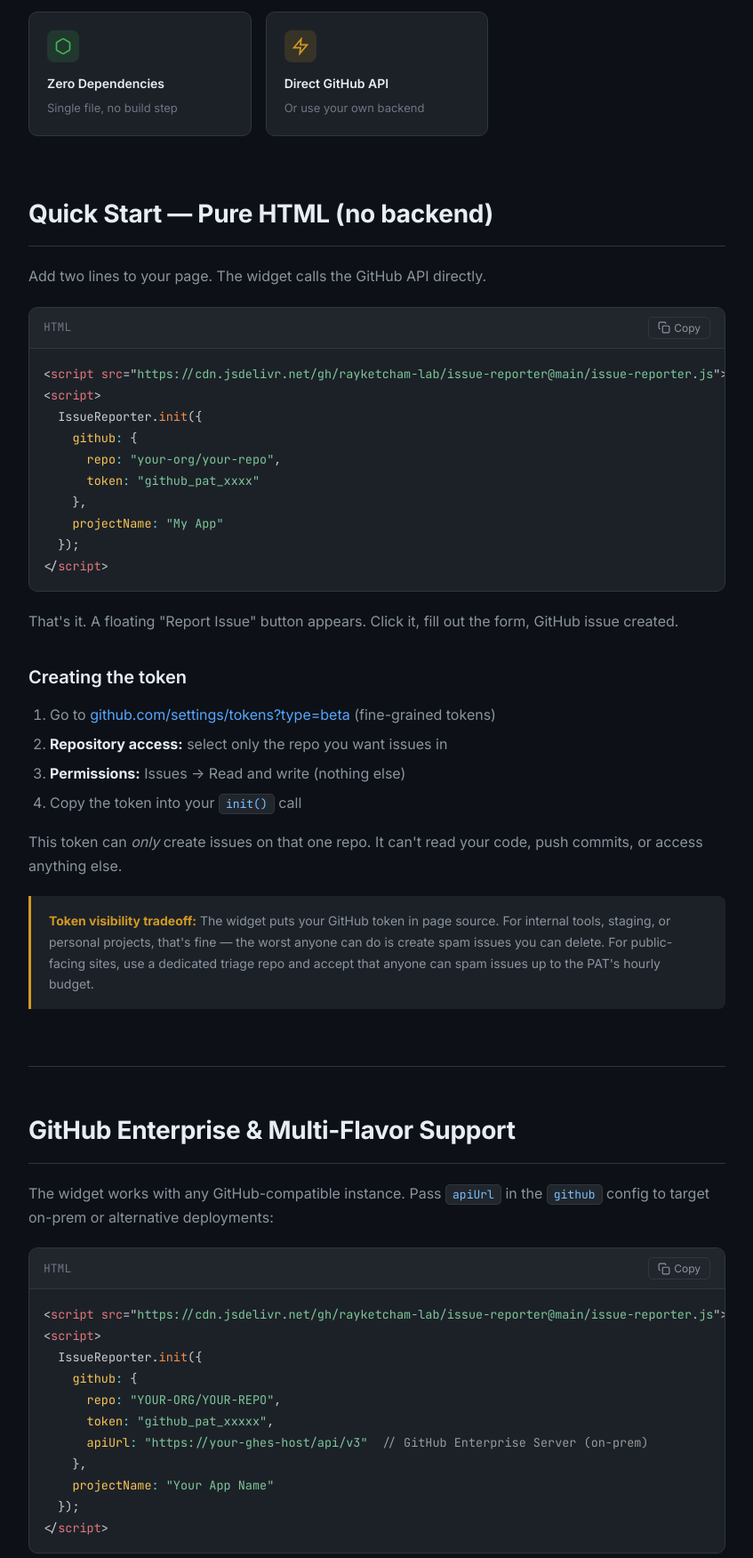
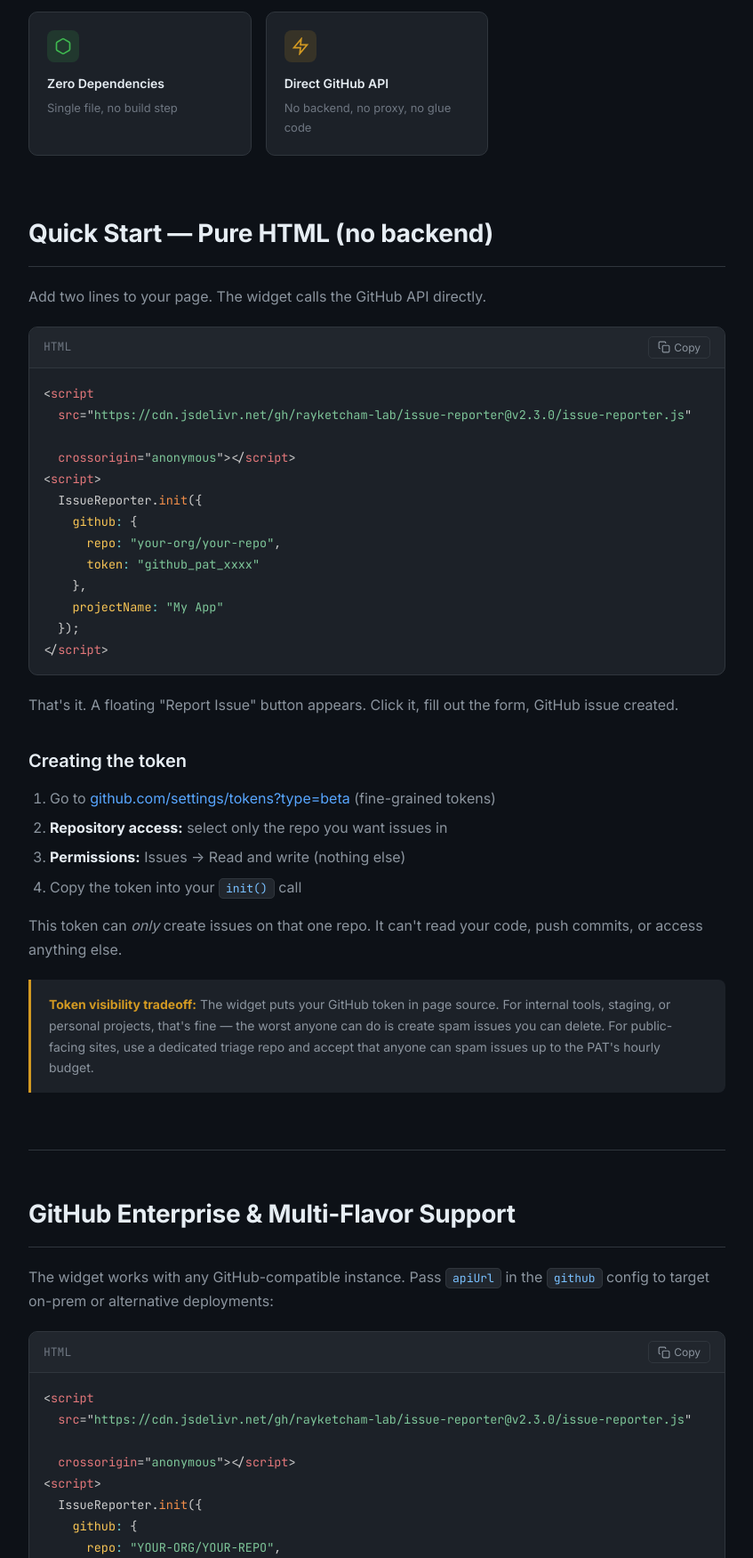
Before and after one commit to rayketcham-lab/issue-reporter, a plain HTML site: page docs/index.html in a window 1280 px wide. Shown: the part 1483-3234 px from the top of the page at 89% size, without its empty margins (296-1143 px from the left). Drawn offline with nearby package versions, Linux system fonts and the light colour scheme.

Commit message:
fix: v2.3.0 consistency sweep — SRI, license header, pin @v2.3.0 in docs
Caught during a full-product review after the v2.3.0 tag went out:

- README SRI hash did not match the widget actually shipping at
  @v2.3.0 — browsers would refuse to load the script from jsDelivr.
  Both README and docs/index.html now pin sha384-0mXihXV5Gt… which
  matches the tree at this commit (and the tag will be moved here).

- issue-reporter.js header said @license MIT despite the project
  having been relicensed to Apache-2.0 in 2.2.x. Updated header.

- Widget JSDoc + init() error message documented a 'Mode 2 — via
  your backend' with an endpoint option. v2.3.0's CHANGELOG claimed
  endpoint was an undocumented escape hatch; it was still visibly
  documented. Stripped JSDoc references and simplified the error
  message. The endpoint code path remains functional — just no
  longer surfaced.

- docs/index.html pinned @main in four places (CDN button + three
  script examples) with no SRI, contradicting the README's own
  supply-chain pinning guidance. All four now pin @v2.3.0 with SRI.

- docs/index.html demo-result summary still said 'what POSTs to
  your backend in endpoint mode'. Reworded to describe the payload
  structure instead.

- CHANGELOG updated to reflect reality (widget relicense in-file,
  actual state of SRI and pinning across README + docs).

- .gitignore trimmed of Python-specific entries (__pycache__,
  egg-info, dist/, build/, .eggs/).

```diff
--- a/docs/index.html
+++ b/docs/index.html
@@ -819,7 +819,7 @@ tr:last-child td { border-bottom: none; }
         <svg width="16" height="16" viewBox="0 0 24 24" fill="currentColor"><path d="M12 0C5.37 0 0 5.37 0 12c0 5.3 3.44 9.8 8.2 11.39.6.11.82-.26.82-.58v-2.03c-3.34.73-4.04-1.61-4.04-1.61-.55-1.39-1.34-1.76-1.34-1.76-1.09-.75.08-.73.08-.73 1.2.08 1.84 1.24 1.84 1.24 1.07 1.83 2.81 1.3 3.5 1 .11-.78.42-1.3.76-1.6-2.67-.3-5.47-1.33-5.47-5.93 0-1.31.47-2.38 1.24-3.22-.14-.3-.54-1.52.1-3.18 0 0 1-.32 3.3 1.23a11.5 11.5 0 016.02 0c2.28-1.55 3.28-1.23 3.28-1.23.66 1.66.26 2.88.12 3.18.77.84 1.24 1.91 1.24 3.22 0 4.61-2.81 5.63-5.48 5.92.42.36.81 1.1.81 2.22v3.29c0 .32.22.7.82.58A12.01 12.01 0 0024 12c0-6.63-5.37-12-12-12z"/></svg>
         GitHub
       </a>
-      <a href="https://cdn.jsdelivr.net/gh/rayketcham-lab/issue-reporter@main/issue-reporter.js" class="btn btn-secondary" target="_blank" rel="noopener">
+      <a href="https://cdn.jsdelivr.net/gh/rayketcham-lab/issue-reporter@v2.3.0/issue-reporter.js" class="btn btn-secondary" target="_blank" rel="noopener">
         <svg width="16" height="16" viewBox="0 0 24 24" fill="none" stroke="currentColor" stroke-width="2"><path d="M21 15v4a2 2 0 01-2 2H5a2 2 0 01-2-2v-4"/><polyline points="7 10 12 15 17 10"/><line x1="12" y1="15" x2="12" y2="3"/></svg>
         CDN
       </a>
@@ -870,7 +870,7 @@ tr:last-child td { border-bottom: none; }
             <pre class="demo-result-body" id="demo-result-body"></pre>
           </div>
           <details class="demo-payload">
-            <summary>Raw JSON payload (what POSTs to your backend in <code>endpoint</code> mode)</summary>
+            <summary>Raw JSON payload (the data structure the widget builds before POSTing to GitHub)</summary>
             <pre><code class="language-json" id="demo-result-json"></code></pre>
           </details>
         </div>
@@ -937,7 +937,7 @@ tr:last-child td { border-bottom: none; }
             <svg width="20" height="20" viewBox="0 0 24 24" fill="none" stroke="currentColor" stroke-width="2"><path d="M13 2L3 14h9l-1 8 10-12h-9l1-8z"/></svg>
           </div>
           <h4>Direct GitHub API</h4>
-          <p>Or use your own backend</p>
+          <p>No backend, no proxy, no glue code</p>
         </div>
       </div>
     </section>
@@ -955,7 +955,10 @@ tr:last-child td { border-bottom: none; }
             Copy
           </button>
         </div>
-        <pre><code class="language-html">&lt;script src="https://cdn.jsdelivr.net/gh/rayketcham-lab/issue-reporter@main/issue-reporter.js"&gt;&lt;/script&gt;
+        <pre><code class="language-html">&lt;script
+  src="https://cdn.jsdelivr.net/gh/rayketcham-lab/issue-reporter@v2.3.0/issue-reporter.js"
+  integrity="sha384-0mXihXV5GtYbZBfbGYg1BaV6HZHSK9BrvXQHDLm0x6Yl9J5x+7BR26wI3MPzCQgX"
+  crossorigin="anonymous"&gt;&lt;/script&gt;
 &lt;script&gt;
   IssueReporter.init({
     github: {
@@ -998,7 +1001,10 @@ tr:last-child td { border-bottom: none; }
             Copy
           </button>
         </div>
-        <pre><code class="language-html">&lt;script src="https://cdn.jsdelivr.net/gh/rayketcham-lab/issue-reporter@main/issue-reporter.js"&gt;&lt;/script&gt;
+        <pre><code class="language-html">&lt;script
+  src="https://cdn.jsdelivr.net/gh/rayketcham-lab/issue-reporter@v2.3.0/issue-reporter.js"
+  integrity="sha384-0mXihXV5GtYbZBfbGYg1BaV6HZHSK9BrvXQHDLm0x6Yl9J5x+7BR26wI3MPzCQgX"
+  crossorigin="anonymous"&gt;&lt;/script&gt;
 &lt;script&gt;
   IssueReporter.init({
     github: {
@@ -1062,7 +1068,10 @@ tr:last-child td { border-bottom: none; }
             Copy
           </button>
         </div>
-        <pre><code class="language-html">&lt;script src="https://cdn.jsdelivr.net/gh/rayketcham-lab/issue-reporter@main/issue-reporter.js"&gt;&lt;/script&gt;
+        <pre><code class="language-html">&lt;script
+  src="https://cdn.jsdelivr.net/gh/rayketcham-lab/issue-reporter@v2.3.0/issue-reporter.js"
+  integrity="sha384-0mXihXV5GtYbZBfbGYg1BaV6HZHSK9BrvXQHDLm0x6Yl9J5x+7BR26wI3MPzCQgX"
+  crossorigin="anonymous"&gt;&lt;/script&gt;
 &lt;script&gt;
   IssueReporter.init({
     github: {
@@ -1154,7 +1163,7 @@ IssueReporter.destroy(); // Remove the widget entirely</code></pre>
 <script src="https://cdnjs.cloudflare.com/ajax/libs/prism/1.29.0/components/prism-json.min.js"></script>
 
 <!-- Issue Reporter widget (live demo — intercepted, no real submission) -->
-<script src="https://cdn.jsdelivr.net/gh/rayketcham-lab/issue-reporter@main/issue-reporter.js"></script>
+<script src="https://cdn.jsdelivr.net/gh/rayketcham-lab/issue-reporter@v2.3.0/issue-reporter.js"></script>
 <script>
 (function () {
   var DEMO_ENDPOINT = "/__issue_reporter_demo_submit";
--- a/issue-reporter.js
+++ b/issue-reporter.js
@@ -6,13 +6,12 @@
  *
  * No dependencies. No framework. No build step.
  *
- * Mode 1 — Direct to GitHub (no backend needed):
  *   IssueReporter.init({
  *     github: { repo: "owner/repo", token: "github_pat_xxxx" },
  *     projectName: "My App"
  *   });
  *
- * Mode 1b — GitHub Enterprise Server (on-prem):
+ * GitHub Enterprise Server (on-prem):
  *   IssueReporter.init({
  *     github: {
  *       repo: "org/repo",
@@ -22,13 +21,7 @@
  *     projectName: "My App"
  *   });
  *
- * Mode 2 — Via your backend (one route):
- *   IssueReporter.init({
- *     endpoint: "/api/report",
- *     projectName: "My App"
- *   });
- *
- * @license MIT
+ * @license Apache-2.0
  * @see https://github.com/rayketcham-lab/issue-reporter
  */
 (function () {
@@ -1734,15 +1727,14 @@
      * Initialize the issue reporter widget.
      *
      * @param {Object} options
-     * @param {Object} [options.github] - Direct GitHub mode (no backend needed)
+     * @param {Object} options.github - GitHub repo + token for direct API mode
      * @param {string} options.github.repo - "owner/repo" (e.g. "acme/my-app")
      * @param {string} options.github.token - Fine-grained PAT with Issues read/write
-     * @param {string} [options.endpoint] - Backend URL to POST reports to
+     * @param {string} [options.github.apiUrl] - GHES/GitHub AE API base URL (defaults to github.com)
      * @param {string} [options.projectName] - Project name shown in modal header
      * @param {string} [options.position="bottom-right"] - "bottom-right" or "bottom-left"
      * @param {string} [options.buttonText="Report Issue"] - Floating button text
      * @param {Array}  [options.issueTypes] - Array of {id, label, icon, description, color, showExpected}
-     * @param {string} [options.token] - Auth token for endpoint mode (Bearer header)
      */
     init: function (options) {
       if (this._initialized) {
@@ -1781,7 +1773,8 @@
         }
       } else if (!config.endpoint) {
         console.error(
-          "IssueReporter: provide either github (direct mode) or endpoint (backend mode). " +
+          "IssueReporter: provide a github config. " +
+          'Example: IssueReporter.init({ github: { repo: "owner/repo", token: "github_pat_xxxx" } }). ' +
           "See https://github.com/rayketcham-lab/issue-reporter for setup."
         );
         return;
```
Also changed, not shown: CHANGELOG.md, README.md, 1 other file.
